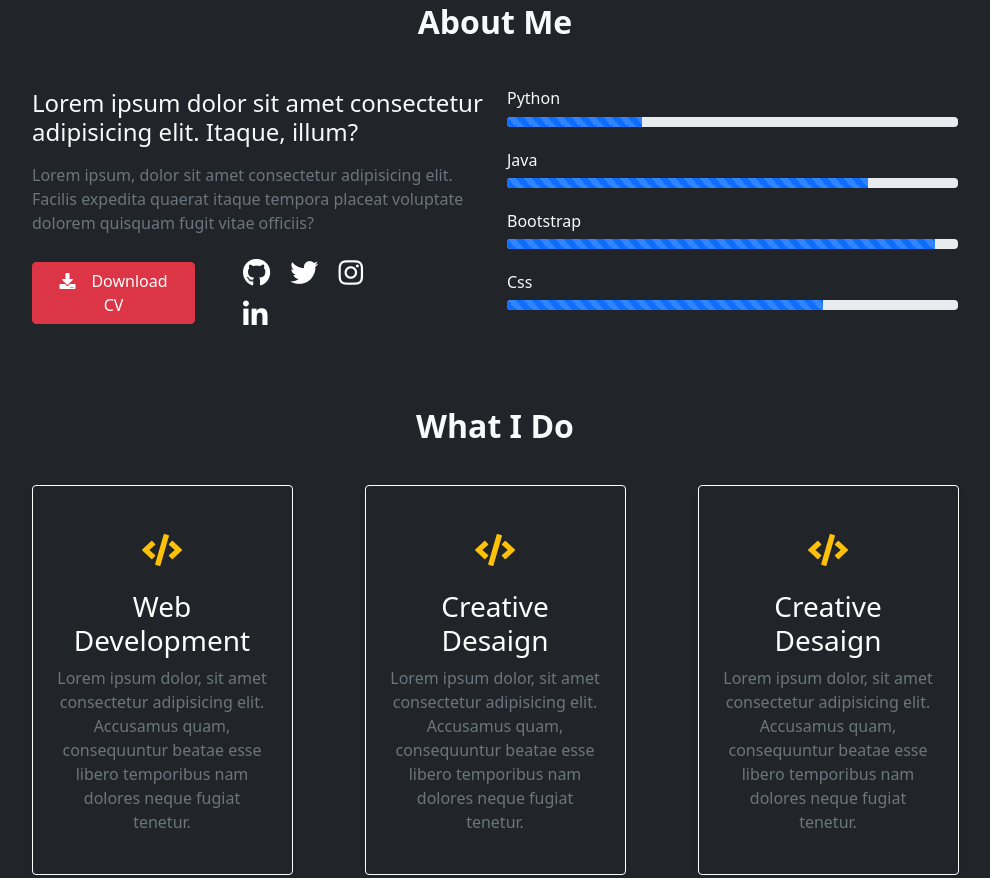
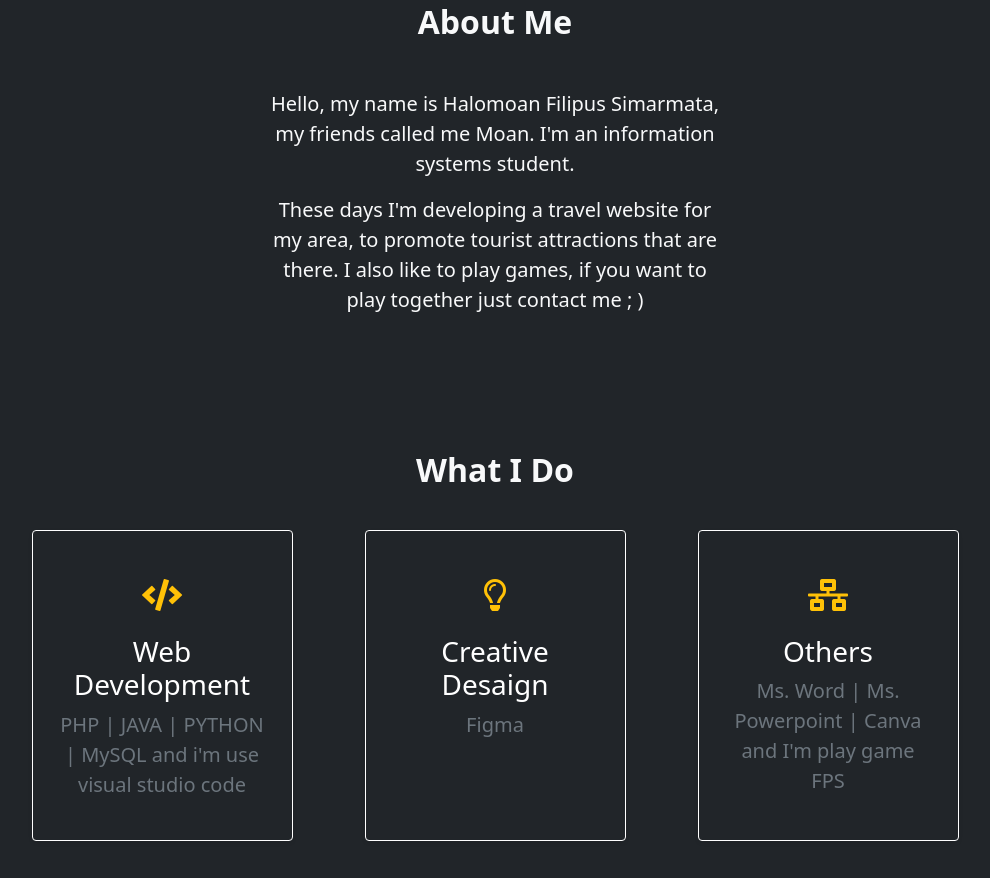
Before and after one commit to moanfs/Portofolio-V1, a plain HTML site: page index.html in a window 1280 px wide. Shown: the part 941-1819 px from the top of the page, without its empty margins (145-1135 px from the left). Drawn offline with nearby package versions, Linux system fonts and the light colour scheme.

Commit message:
mengambahkan content

```diff
--- a/index.html
+++ b/index.html
@@ -11,7 +11,7 @@
     <!-- Font awesome -->
     <link href="vendor/fontawesome/css/all.min.css" rel="stylesheet" />
 
-    <title>Halomoan-Portfolio</title>
+    <title>Halomoan Backend developer</title>
     <link rel="icon" href="img/icon/logo.png" />
   </head>
   <body class="bg-dark">
@@ -56,7 +56,12 @@
               <h1 class="">Hi, I'm Halomoan Filipus Simarmata</h1>
               <h5 class="text-warning">Backend Developer | College Student</h5>
               <p>Working as an Backend Developer, I enjoy creating simple, beautiful and intuitives design!</p>
-              <a href="#project" class="btn btn-warning fw-bold px-3 mt-3">My Work</a>
+              <a href="#project" class="btn btn-warning fw-bold px-3 me-4">My Work</a>
+              <a href="https://github.com/" class="text-white me-3 fs-3 "><i class="fab fa-github"></i></a>
+              <a href="https://twitter.com/moan_fs" class="text-white me-3 fs-3"><i class="fab fa-twitter"></i></a>
+              <a href="https://www.instagram.com/moan.fs/" class="text-white me-3 fs-3"><i class="fab fa-instagram"></i></a>
+              <a href="https://www.linkedin.com/in/halomoan-filipus-simarmata-42b851217/" class="text-white fs-3"><i class="fab fa-linkedin-in"></i></a>
+            <div class="mt-3"><a href="# " class="text-muted"><i class="fas fa-download me-3"></i>Download CV</a></div>
             </div>
           </div>
         </div>
@@ -76,46 +81,10 @@
         </div>
         <div class="row text-light justify-content-center">
           <div class="col-md-5">
-            <div class="about-text">
-              <h3 class="fs-4 mb-3">Lorem ipsum dolor sit amet consectetur adipisicing elit. Itaque, illum?</h3>
-              <p class="text-muted">Lorem ipsum, dolor sit amet consectetur adipisicing elit. Facilis expedita quaerat itaque tempora placeat voluptate dolorem quisquam fugit vitae officiis?</p>
-            </div>
-            <div class="row">
-              <div class="col-lg-10 d-flex align-items-center">
-                <a href="#  " class="btn px-3 btn-danger me-5"><i class="fas fa-download me-3"></i>Download CV</a>
-                <div class="socil-links">
-                  <a href="https://github.com/" class="text-white me-3 fs-3"><i class="fab fa-github"></i></a>
-                  <a href="https://twitter.com/moan_fs" class="text-white me-3 fs-3"><i class="fab fa-twitter"></i></a>
-                  <a href="https://www.instagram.com/moan.fs/" class="text-white me-3 fs-3"><i class="fab fa-instagram"></i></a>
-                  <a href="https://www.linkedin.com/in/halomoan-filipus-simarmata-42b851217/" class="text-white fs-3"><i class="fab fa-linkedin-in"></i></a>
-                </div>
-              </div>
-            </div>
-          </div>
-          <div class="col-md-5 mt-5 mt-md-0">
-            <div class="skill-item mb-4">
-              <h3 class="fs-6">Python</h3>
-              <div class="progress" style="height: 10px">
-                <div class="progress-bar progress-bar-striped progress-bar-animated" role="progressbar" aria-valuenow="30" aria-valuemin="0" aria-valuemax="100" style="width: 30%"></div>
-              </div>
-            </div>
-            <div class="skill-item mb-4">
-              <h3 class="fs-6">Java</h3>
-              <div class="progress" style="height: 10px">
-                <div class="progress-bar progress-bar-striped progress-bar-animated" role="progressbar" aria-valuenow="80" aria-valuemin="0" aria-valuemax="100" style="width: 80%"></div>
-              </div>
-            </div>
-            <div class="skill-item mb-4">
-              <h3 class="fs-6">Bootstrap</h3>
-              <div class="progress" style="height: 10px">
-                <div class="progress-bar progress-bar-striped progress-bar-animated" role="progressbar" aria-valuenow="95" aria-valuemin="0" aria-valuemax="100" style="width: 95%"></div>
-              </div>
-            </div>
-            <div class="skill-item mb-4">
-              <h3 class="fs-6">Css</h3>
-              <div class="progress" style="height: 10px">
-                <div class="progress-bar progress-bar-striped progress-bar-animated" role="progressbar" aria-valuenow="70" aria-valuemin="0" aria-valuemax="100" style="width: 70%"></div>
-              </div>
+            <div class="about-text text-center ">
+
+              <p class="fs-5">Hello, my name is Halomoan Filipus Simarmata, my friends called me Moan. I'm an information systems student. </p>
+              <p class="fs-5">These days I'm developing a travel website for my area, to promote tourist attractions that are there. I also like to play games, if you want to play together just contact me ; ) </p>
             </div>
           </div>
         </div>
@@ -124,7 +93,7 @@
     <!-- About section end -->
 
     <!-- service section start -->
-    <section class="service py-5" id="service">
+    <section class="service py-5 mt-5" id="service">
       <div class="container py-4">
         <div class="row justify-content-center">
           <div class="col-lg-10">
@@ -135,30 +104,30 @@
         </div>
         <div class="row text-center justify-content-center">
           <div class="col-mb-5 col-lg-3 m-4">
-            <div class="service-item shadow-sm p-4 rounded bg-dark border border-white">
+            <div class="service-item shadow-sm p-4 rounded bg-dark border border-white h-100">
               <div class="icon my-3 text-warning fs-2">
                 <i class="fas fa-code"></i>
               </div>
               <h3 class="text-white">Web Development</h3>
-              <p class="text-white text-muted">Lorem ipsum dolor, sit amet consectetur adipisicing elit. Accusamus quam, consequuntur beatae esse libero temporibus nam dolores neque fugiat tenetur.</p>
+              <p class="text-white text-muted fs-5">PHP | JAVA | PYTHON | MySQL and i'm use visual studio code  </p>
             </div>
           </div>
           <div class="col-mb-5 col-lg-3 m-4">
-            <div class="service-item shadow-sm p-4 rounded bg-dark border border-white">
+            <div class="service-item shadow-sm p-4 rounded bg-dark border border-white  h-100">
               <div class="icon my-3 text-warning fs-2">
-                <i class="fas fa-code"></i>
+                <i class="far fa-lightbulb"></i>
               </div>
               <h3 class="text-white">Creative Desaign</h3>
-              <p class="text-white text-muted">Lorem ipsum dolor, sit amet consectetur adipisicing elit. Accusamus quam, consequuntur beatae esse libero temporibus nam dolores neque fugiat tenetur.</p>
+              <p class="text-white text-muted fs-5">Figma </p>
             </div>
           </div>
           <div class="col-mb-5 col-lg-3 m-4">
-            <div class="service-item shadow-sm p-4 rounded bg-dark border border-white">
+            <div class="service-item shadow-sm p-4 rounded bg-dark border border-white  h-100">
               <div class="icon my-3 text-warning fs-2">
-                <i class="fas fa-code"></i>
+                <i class="fas fa-network-wired"></i>
               </div>
-              <h3 class="text-white">Creative Desaign</h3>
-              <p class="text-white text-muted">Lorem ipsum dolor, sit amet consectetur adipisicing elit. Accusamus quam, consequuntur beatae esse libero temporibus nam dolores neque fugiat tenetur.</p>
+              <h3 class="text-white">Others</h3>
+              <p class="text-white text-muted fs-5">Ms. Word | Ms. Powerpoint | Canva and I'm play game FPS</p>
             </div>
           </div>
         </div>
```
